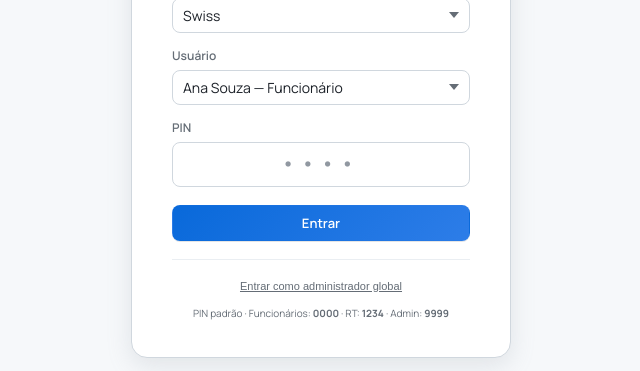
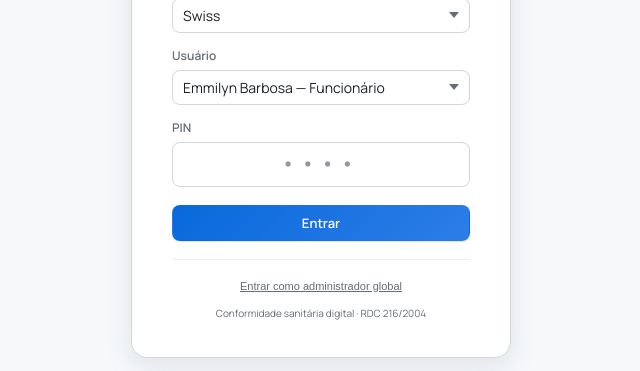
Before and after one commit to macclean-dev/nutriops, a React (Vite) app: page / in a window 1280 px wide. Shown: the part 327-698 px from the top of the page, without its empty margins (319-959 px from the left). Built offline with nearby package versions, Linux system fonts and the light colour scheme.

Commit message:
security: remove dados sensíveis do repositório público

```diff
--- a/src/data.js
+++ b/src/data.js
@@ -15,33 +15,27 @@ export const tenants = [
     localityType: "Loja",
     stores: ["Swiss - Brasília Shopping"],
     equipmentCatalog: [
-      { label: "Freezer", aliases: ["freezer", "câmara congelada", "congelador"] },
-      { label: "Refrigerador", aliases: ["refrigerador", "geladeira", "frigorífico"] },
-      { label: "Vitrine Refrigerada", aliases: ["vitrine", "vitrine refrigerada", "expositor"] }
+      { label: "Freezer",           aliases: ["freezer", "câmara congelada", "congelador"], location: "Cozinha" },
+      { label: "Refrigerador",      aliases: ["refrigerador", "geladeira"], location: "Cozinha" },
+      { label: "Vitrine Refrigerada", aliases: ["vitrine", "vitrine refrigerada", "expositor"], location: "Salão" },
+      { label: "Cervejeiro",        aliases: ["cervejeiro", "adega"], location: "Salão" },
+      { label: "Máquina de Gelo",   aliases: ["máquina de gelo"], location: "Cozinha" },
     ],
-    users: 18,
+    users: 9,
     usersList: [
-      { name: "Ana Souza",   role: "Funcionário",      status: "Ativo",   location: "Confeitaria",      pin: "0000" },
-      { name: "Bruno Lima",  role: "Supervisor",        status: "Ativo",   location: "Brasília Shopping", pin: "0000" },
-      { name: "Carla Nunes", role: "Nutricionista RT",  status: "Ativo",   location: "Acesso geral",      pin: "1234" }
+      { name: "Emmilyn Barbosa",  role: "Funcionário",     status: "Ativo", location: "Swiss",            pin: "0000" },
+      { name: "Adiel Pinheiro",   role: "Funcionário",     status: "Ativo", location: "Swiss",            pin: "0000" },
+      { name: "Antonio Sergio",   role: "Funcionário",     status: "Ativo", location: "Swiss",            pin: "0000" },
+      { name: "Laura Isabely",    role: "Funcionário",     status: "Ativo", location: "Swiss",            pin: "0000" },
+      { name: "Meyany Irany",     role: "Funcionário",     status: "Ativo", location: "Swiss",            pin: "0000" },
+      { name: "Mikael Silva",     role: "Funcionário",     status: "Ativo", location: "Swiss",            pin: "0000" },
+      { name: "Shayane Oliveira", role: "Funcionário",     status: "Ativo", location: "Swiss",            pin: "0000" },
+      { name: "Fran", role: "Supervisor", status: "Ativo", location: "Swiss / Bäckerei", pin: "6270" },
+      { name: "Ana Paula Saraiva",role: "Nutricionista RT",status: "Ativo", location: "Acesso geral",     pin: "8771" },
     ],
-    formsToday: 42, alerts: 3, compliance: 91,
-    modules: ["Temperatura", "Higienização", "Capacitação", "Auditoria"],
-    audit: [
-      { label: "Temperaturas no prazo", value: "38/42", status: "ok" },
-      { label: "Pendências abertas",    value: "3",     status: "warn" },
-      { label: "Última inspeção",       value: "Hoje, 09:20", status: "ok" }
-    ],
-    forms: [
-      { name: "Temperatura do freezer",      frequency: "Diário",  owner: "Funcionário", requirement: "Faixa: -18°C",             status: "ok" },
-      { name: "Higienização de equipamentos", frequency: "Semanal", owner: "Supervisor",  requirement: "Assinatura obrigatória",    status: "warn" },
-      { name: "Capacitação de planilhas",     frequency: "Eventual",owner: "RT",          requirement: "Lista de presença",         status: "ok" }
-    ],
-    alertsList: [
-      { title: "Temperatura da vitrine acima do limite", detail: "Brasília Shopping - Confeitaria", level: "danger" },
-      { title: "Faxina semanal pendente",                detail: "Asa Sul - produção",              level: "warn" },
-      { title: "Treinamento próximo do vencimento",      detail: "Equipe noturna",                  level: "warn" }
-    ]
+    formsToday: 0, alerts: 0, compliance: 100,
+    modules: ["Temperatura", "Higiene Pessoal", "Vetores e Pragas", "Faxina", "Dedetização"],
+    audit: [], forms: [], alertsList: []
   },
   {
     id: "backerei",
@@ -51,37 +45,25 @@ export const tenants = [
     brandColor: "#d4a017",
     brandSoft: "rgba(212,160,23,.12)",
     localityType: "Loja",
-    stores: ["Bäckerei - Brasília Shopping", "Bäckerei - Shopping 2"],
+    stores: ["Bäckerei - Brasília Shopping"],
     equipmentCatalog: [
-      { label: "Refrigerador",    aliases: ["refrigerador", "geladeira", "frigorífico"] },
-      { label: "Câmara Congelada",aliases: ["câmara congelada", "freezer", "congelador"] },
-      { label: "Forno",           aliases: ["forno", "forno turbo"] },
-      { label: "Masseira",        aliases: ["masseira", "misturador"] }
+      { label: "Balcão Refrigerado Horizontal", aliases: ["balcão refrigerado", "balcão", "refrigerador"], location: "Salão" },
+      { label: "Vitrine Expositora Confeitaria", aliases: ["vitrine", "vitrine confeitaria", "expositor"], location: "Salão" },
+      { label: "Refrigerador da Bancada",       aliases: ["refrigerador bancada", "geladeira bancada"], location: "Cozinha" },
+      { label: "Máquina de Gelo",              aliases: ["máquina de gelo"], location: "Cozinha" },
     ],
-    users: 34,
+    users: 7,
     usersList: [
-      { name: "Diego Rocha",    role: "Funcionário",      status: "Ativo",   location: "Padaria 1",    pin: "0000" },
-      { name: "Fernanda Alves", role: "Supervisor",        status: "Ativo",   location: "Padaria 2",    pin: "0000" },
-      { name: "Mariana Costa",  role: "Nutricionista RT",  status: "Ativo",   location: "Acesso geral", pin: "1234" },
-      { name: "Paulo Santos",   role: "Funcionário",       status: "Pendente",location: "Produção",     pin: "0000" }
+      { name: "Sila",              role: "Funcionário",     status: "Ativo", location: "Bäckerei",         pin: "0000" },
+      { name: "Iuana Silva",       role: "Funcionário",     status: "Ativo", location: "Bäckerei",         pin: "0000" },
+      { name: "Micaely Medeiros",  role: "Funcionário",     status: "Ativo", location: "Bäckerei",         pin: "0000" },
+      { name: "Zenilma Cardoso",   role: "Funcionário",     status: "Ativo", location: "Bäckerei",         pin: "0000" },
+      { name: "Fran", role: "Supervisor", status: "Ativo", location: "Swiss / Bäckerei", pin: "6270" },
+      { name: "Ana Paula Saraiva", role: "Nutricionista RT",status: "Ativo", location: "Acesso geral",     pin: "8771" },
     ],
-    formsToday: 61, alerts: 5, compliance: 94,
-    modules: ["Temperatura", "Higiene Pessoal", "Dedetização", "Manutenção"],
-    audit: [
-      { label: "Registros do mês",   value: "1.248", status: "ok" },
-      { label: "Não conformidades",  value: "5",     status: "warn" },
-      { label: "Histórico disponível",value: "3 meses",status: "ok" }
-    ],
-    forms: [
-      { name: "Higiene pessoal", frequency: "Diário",  owner: "Supervisor", requirement: "Checklist por turno",    status: "ok" },
-      { name: "Dedetização",     frequency: "Mensal",  owner: "RT",         requirement: "Comprovante anexo",      status: "ok" },
-      { name: "Calibração",      frequency: "Anual",   owner: "RT",         requirement: "Laudo obrigatório",      status: "danger" }
-    ],
-    alertsList: [
-      { title: "Laudo de calibração ausente",         detail: "Geladeira confeitaria", level: "danger" },
-      { title: "Checklist de higiene pessoal incompleto",detail: "Turno manhã",        level: "warn" },
-      { title: "Auditoria fiscal em 7 dias",          detail: "Preparar exportação PDF",level: "ok" }
-    ]
+    formsToday: 0, alerts: 0, compliance: 100,
+    modules: ["Temperatura", "Higiene Pessoal", "Vetores e Pragas", "Faxina", "Dedetização", "Potabilidade"],
+    audit: [], forms: [], alertsList: []
   },
   {
     id: "dbk-producao",
@@ -93,41 +75,32 @@ export const tenants = [
     localityType: "Produção",
     stores: ["DBK - Produção Central"],
     equipmentCatalog: [
-      { label: "Câmara Refrigerada", aliases: ["câmara refrigerada", "geladeira", "refrigerador"] },
-      { label: "Câmara Congelada",   aliases: ["câmara congelada", "freezer", "congelador"] },
-      { label: "Balança",            aliases: ["balança", "balanca"] }
+      { label: "Câmara Refrigerada",        aliases: ["câmara refrigerada", "câmara fria"],      location: "Estoque" },
+      { label: "Câmara Congelada",          aliases: ["câmara congelada", "câmara fria congelada"], location: "Estoque" },
+      { label: "Refrigerador Confeitaria",  aliases: ["refrigerador confeitaria", "geladeira confeitaria"], location: "Confeitaria" },
+      { label: "Congelador Confeitaria",    aliases: ["congelador confeitaria", "freezer confeitaria"], location: "Confeitaria" },
+      { label: "Refrigerador Padaria",      aliases: ["refrigerador padaria", "geladeira padaria"], location: "Padaria" },
+      { label: "Geladeira Dupla Padaria",   aliases: ["geladeira dupla padaria"], location: "Padaria" },
+      { label: "Geladeira Dupla Corredor",  aliases: ["geladeira dupla corredor", "geladeira corredor"], location: "Corredor" },
     ],
-    users: 22,
+    users: 5,
     usersList: [
-      { name: "Rafael Vieira", role: "Funcionário",      status: "Ativo", location: "Produção central", pin: "0000" },
-      { name: "Tatiana Melo",  role: "Supervisor",        status: "Ativo", location: "Expedição",        pin: "0000" },
-      { name: "Vera Martins",  role: "Nutricionista RT",  status: "Ativo", location: "Acesso geral",     pin: "1234" }
+      { name: "Mateus Portela",    role: "Funcionário",     status: "Ativo", location: "DBK Produção",  pin: "0000" },
+      { name: "Stephanie Barbosa", role: "Funcionário",     status: "Ativo", location: "DBK Produção",  pin: "0000" },
+      { name: "Dominique Ganster", role: "Supervisor",      status: "Ativo", location: "DBK Produção",  pin: "0000" },
+      { name: "Ana Paula Saraiva", role: "Nutricionista RT",status: "Ativo", location: "Acesso geral",  pin: "8771" },
     ],
-    formsToday: 48, alerts: 2, compliance: 96,
-    modules: ["Temperatura", "Produção", "Higienização", "Expedição", "Auditoria"],
-    audit: [
-      { label: "Lotes produzidos",       value: "126",        status: "ok" },
-      { label: "Pendências de produção", value: "2",          status: "warn" },
-      { label: "Aferição do dia",        value: "Hoje, 06:40",status: "ok" }
-    ],
-    forms: [
-      { name: "Temperatura da câmara",   frequency: "Diário",   owner: "Supervisor", requirement: "Faixa: 0°C a 4°C",          status: "ok" },
-      { name: "Checklist de produção",   frequency: "Por lote", owner: "Funcionário",requirement: "Sequência obrigatória",      status: "ok" },
-      { name: "Higienização da área",    frequency: "Diário",   owner: "Supervisor", requirement: "Assinatura por turno",       status: "warn" }
-    ],
-    alertsList: [
-      { title: "Lote aguardando conferência",      detail: "Produção central", level: "warn" },
-      { title: "Higienização da área úmida pendente",detail: "Turno da tarde", level: "warn" }
-    ]
+    formsToday: 0, alerts: 0, compliance: 100,
+    modules: ["Temperatura", "Faxina", "Manutenção de Equipamentos", "Vetores e Pragas"],
+    audit: [], forms: [], alertsList: []
   }
 ];
 
-// Global admin user (acesso a todas as empresas)
 export const globalAdmin = {
   id:       'admin-global',
   name:     'Administrador',
   role:     'Administrador',
   location: 'Acesso global',
   pin:      '9999',
-  tenantId: null, // sees all tenants
+  tenantId: null,
 };
--- a/src/pages.jsx
+++ b/src/pages.jsx
@@ -242,7 +242,7 @@ function LoginScreen({ onLogin }) {
           </button>
         </div>
         <p style={{ marginTop:10, fontSize:10, color:'var(--text-secondary)', textAlign:'center', lineHeight:1.6 }}>
-          PIN padrão · Funcionários: <strong>0000</strong> · RT: <strong>1234</strong> · Admin: <strong>9999</strong>
+          Conformidade sanitária digital · RDC 216/2004
         </p>
       </div>
     </div>
```
Also changed, not shown: 2 other files (tests, documents, lock files or other folders).
